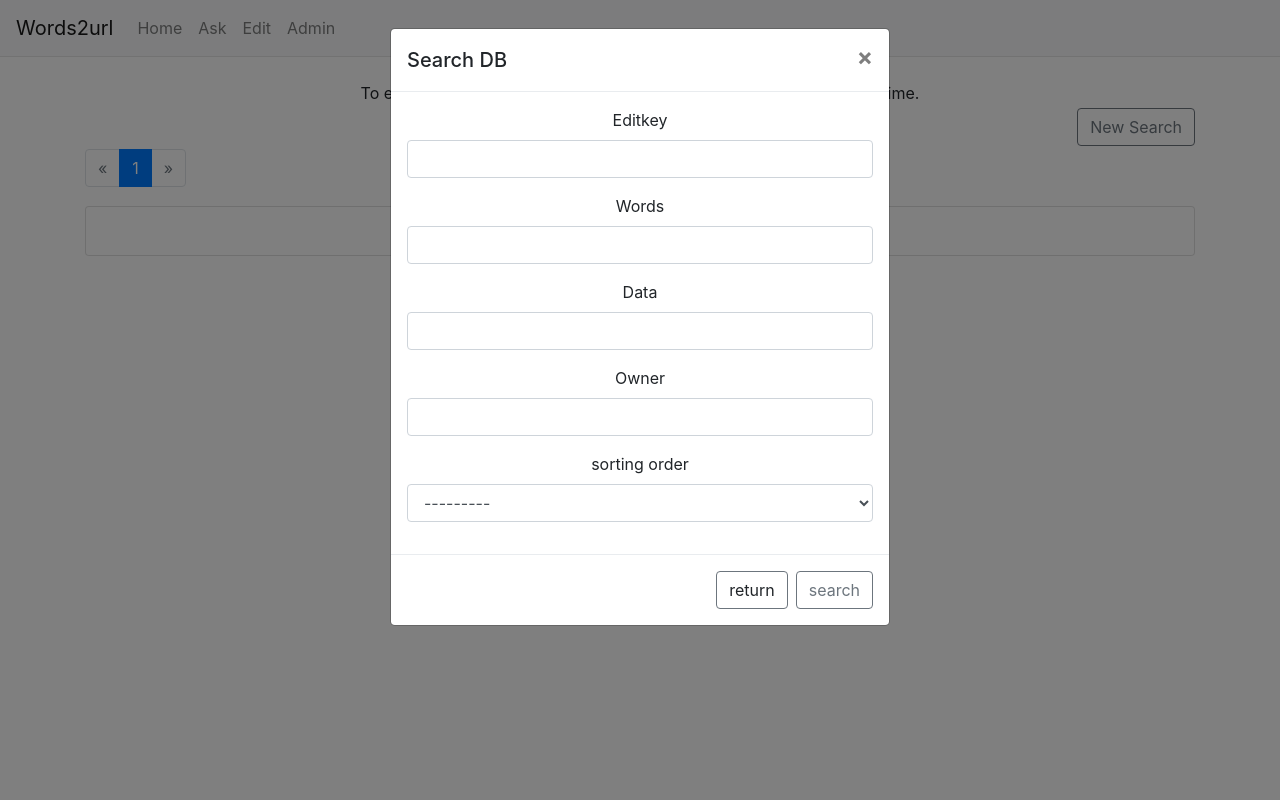
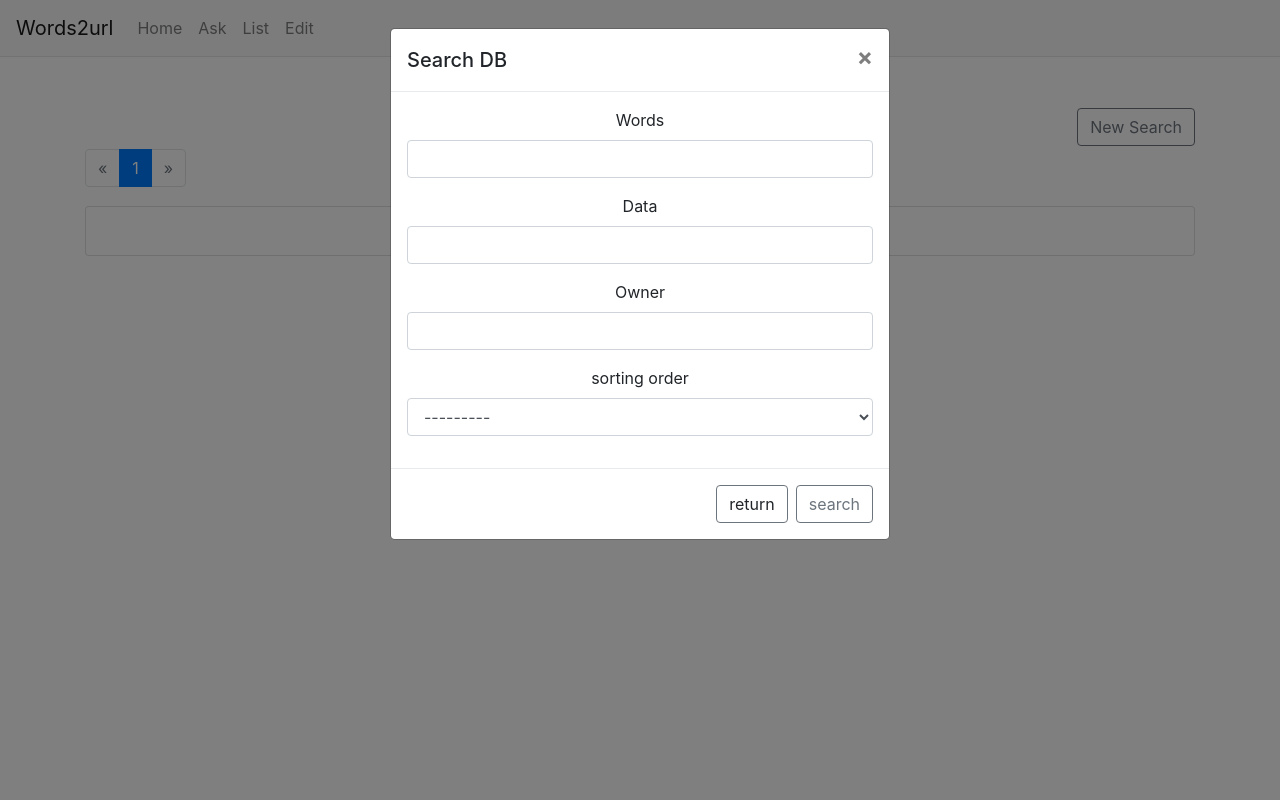
Before and after one commit to shizuo-kaji/words2url, a Django app: page /list/ in a window 1280 px wide, after a click on "New Search". Run offline with Django 3.2, Linux system fonts and the light colour scheme; tables that the repository leaves empty hold one stand-in row (values such as "Sample post"); some libraries are stand-ins or nearby versions.

Commit message:
separated search and list view

```diff
--- a/wordb/models.py
+++ b/wordb/models.py
@@ -11,7 +11,7 @@
     end_date = models.DateTimeField('expiration date')
     count = models.PositiveIntegerField(default=0)
 
-    LENGTH_CATEGORY = ((0, 'none'), (1, 'day'),(2, 'week'), (3, 'month'))
+    LENGTH_CATEGORY = ((0, 'none'), (1, 'day'),(2, 'week'), (3, 'month'), (4, 'year'))
     length = models.IntegerField(choices=LENGTH_CATEGORY, default=0)
 
     class Meta:
--- a/wordb/templates/wordb/base.html
+++ b/wordb/templates/wordb/base.html
@@ -31,10 +31,10 @@
                     <a class="nav-link" href="{% url 'ask'%}">Ask</a>
                 </li>
                 <li class="nav-item">
-                    <a class="nav-link" href="{% url 'itemlist'%}">Edit</a>
+                    <a class="nav-link" href="{% url 'list'%}">List</a>
                 </li>
                 <li class="nav-item">
-                    <a class="nav-link" href="{% url 'admin:index'%}">Admin</a>
+                    <a class="nav-link" href="{% url 'update'%}">Edit</a>
                 </li>
             </ul>
         </div>
--- a/wordb/templates/wordb/item_filter.html
+++ b/wordb/templates/wordb/item_filter.html
@@ -1,4 +1,4 @@
-{% extends "wordb/base.html" %}
+{% extends "./base.html" %}
 {% load crispy_forms_tags %}
 
 {% block content %}
--- a/wordb/templates/wordb/item_list.html
+++ b/wordb/templates/wordb/item_list.html
@@ -1,65 +1,109 @@
-{% extends './base.html' %}
+{% extends "./base.html" %}
+{% load crispy_forms_tags %}
 
 {% block content %}
+Search valid (non-expired) Words
+<div class="container">
+    <div id="myModal" class="modal fade" tabindex="-1" role="dialog">
+        <div class="modal-dialog" role="document">
+            <div class="modal-content">
+                <div class="modal-header">
+                    <h5 class="modal-title">Search DB</h5>
+                    <button type="button" class="close" data-dismiss="modal" aria-label="close">
+                        <span aria-hidden="true">&times;</span>
+                    </button>
+                </div>
+                <form id="filter" method="get">
+                    <div class="modal-body">
+                        {{filter.form|crispy}}
+                    </div>
+                </form>
+                <div class="modal-footer">
+                    <a class="btn btn-outline-secondary" data-dismiss="modal">return</a>
+                    <button type="submit" class="btn btn-outline-secondary" form="filter">search</button>
+                </div>
+            </div>
+        </div>
+    </div>
 
-{% if bought_words %}
- <h2 class="mt-2">Thanks for buying "{{bought_words}}"</h2>
-{% endif %}
+        <div class="row">
+        <div class="col-12">
+            <a class="btn btn-secondary filtered" style="visibility:hidden" href="/?page=1">return</a>
+            <div class="float-right">
+                <a class="btn btn-outline-secondary" data-toggle="modal" data-target="#myModal" href="#">New Search</a>
+            </div>
+        </div>
+    </div>
 
-<div class="container">
-  <div class="row justify-content-md-center">
-    <div class="col-sm-auto">
-       <form action="" method="get">
-        <input name="query" value="{{ request.GET.query }}" type="text" placeholder="apple juice">
-        <button type="submit" class="btn btn-success">Search!</button>
-    </form>
+    <div class="row" >
+        <div class="col-12">
+            {% include "./item_pagination.html" %}
+        </div>
     </div>
-{% if not_found_words %}
-    <div class="col-sm-auto">
-    <form id = "form-id" action="{% url 'ask' %}" method="get">
-    {% csrf_token %}
-    <input name="words" value="{{ not_found_words }}" type="hidden">
-    <a href="#" class="btn btn-outline-secondary " onclick="document.forms['form-id'].submit();" >Get!</a>
-    </form>
+
+    <div class="row">
+        <div class="col-12">
+            <ul class="list-group">
+                {% for item in item_list %}
+                <li class="list-group-item">
+                    <div class="row">
+                        <div class="col-3">
+                            <p>Words</p>
+                        </div>
+                        <div class="col-9">
+                            <p>{{ item.words_text }}</p>
+                        </div>
+                    </div>
+                    <div class="row">
+                        <div class="col-3">
+                            <p>Valid until</p>
+                        </div>
+                        <div class="col-9">
+                            <p>{{item.end_date|date:"Y/m/d G:i:s"}}</p>
+                        </div>
+                    </div>
+                    <div class="row">
+                        <div class="col-3">
+                            <p>Count</p>
+                        </div>
+                        <div class="col-9">
+                            <p>{{item.count}}</p>
+                        </div>
+                    </div>
+                    <div class="row">
+                        <div class="col-3">
+                            <p>Owner</p>
+                        </div>
+                        <div class="col-9">
+                            <p>{{ item.owner }}</p>
+                        </div>
+                    </div>
+                    <div class="row">
+                        <div class="col-3">
+                            <p>Data</p>
+                        </div>
+                        <div class="col-9">
+                            <p>{{ item.data_text|truncatechars:30 }}</p>
+                        </div>
+                    </div>
+                    <div class="row">
+                        <div class="col-3">
+                            <form id = "form-id" action="{% url 'index' %}" method="get">
+                            {% csrf_token %}
+                            <input name="query" value="{{ item.words_text }}" type="hidden">
+                            <button type="submit" class="btn btn-outline-secondary ">Show</button>
+                            </form>
+                        </div>
+                    </div>
+                </li>
+                {% empty %}
+                <li class="list-group-item">
+                    No entries found
+                </li>
+                {% endfor %}
+            </ul>
+        </div>
     </div>
-{% endif %}
-  </div>
 </div>
-<br>
 
-<p>
-    <h3>for testing</h3>
-    <ul>
-    <li>Type "@list" to show DB entries</li>
-    </ul>
-    </p>
-
-{% if object_list %}
-    <h3>Entries found</h3>
-<table class="table">
-  <thead class="thead-dark"><tr>
-            <th scope="col">Words</th>
-            <th scope="col">Data</th>
-            <th scope="col">Owner</th>
-            <th scope="col">Count</th>
-            <th scope="col">Begin date</th>
-            <th scope="col">Expire date</th>
-        </tr></thead>
-  <tbody>
-    <tr>
-        {% for item in object_list %}
-        <tr>
-            <td>{{ item.words_text }}</td>
-            <td>{{ item.data_text }}</td>
-            <td>{{ item.owner }}</td>
-            <td>{{ item.count }}</td>
-            <td>{{ item.begin_date }}</td>
-            <td>{{ item.end_date }}</td>
-        </tr>
-        {% endfor %}
-        </tbody>
-    </table>
-{% endif %}
-
-
-{% endblock content %}
+{% endblock %}
--- a/wordb/urls.py
+++ b/wordb/urls.py
@@ -6,6 +6,7 @@
     path('', views.index, name='index'),
     path('ask/', views.ask, name='ask'),
     path('edit/<int:pk>/', views.edit, name='edit'),
-    path('update/<int:pk>/', views.ItemUpdateView.as_view(), name='update'),
-    path('list/', views.ItemFilterView.as_view(), name='itemlist'),
+    #path('update/<int:pk>/', views.ItemUpdateView.as_view(), name='update'),
+    path('update/', views.ItemFilterEditkeyView.as_view(), name='update'),
+    path('list/', views.ItemFilterView.as_view(), name='list'),
 ]
--- a/wordb/views.py
+++ b/wordb/views.py
@@ -14,7 +14,7 @@
 from urllib.parse import urlencode
 import string,secrets
 
-from .filters import ItemFilter
+from .filters import ItemFilter, ItemFilterEditkey
 from .models import Item
 from .form import ItemForm, ItemEditForm
 
@@ -34,9 +34,10 @@
         return reverse("index", kwargs={"pk": self.object.pk})
 
 
-class ItemFilterView(FilterView):
+# not allowing empty editkey
+class ItemFilterEditkeyView(FilterView):
     model = Item
-    filterset_class = ItemFilter
+    filterset_class = ItemFilterEditkey
     queryset = Item.objects.all().order_by('-end_date')
 
     strict = True  ## empty query return all objects
@@ -51,6 +52,25 @@
                 for key in request.session['query'].keys():
                     request.GET[key] = request.session['query'][key]
 
+        return super().get(request, **kwargs)
+
+class ItemFilterView(FilterView):
+    model = Item
+    filterset_class = ItemFilter
+    queryset = Item.objects.filter(Q(end_date__gte=timezone.now())).order_by('-end_date')
+    template_name = "wordb/item_list.html"
+
+    strict = False  ## empty query return all objects
+    paginate_by = 10
+
+    def get(self, request, **kwargs):
+        if request.GET: # save session
+            request.session['query'] = request.GET
+        else: # load session
+            request.GET = request.GET.copy()
+            if 'query' in request.session.keys():
+                for key in request.session['query'].keys():
+                    request.GET[key] = request.session['query'][key]
         return super().get(request, **kwargs)
 
 
@@ -77,6 +97,8 @@
                     post.end_date = post.begin_date + datetime.timedelta(weeks=1)
                 elif post.length==3:
                     post.end_date = post.begin_date + datetime.timedelta(days=31)
+                elif post.length==4:
+                    post.end_date = post.begin_date + datetime.timedelta(days=365)
                 else:
                     messages.error(request, 'Something is wrong with the dates')
                     return redirect('/')
@@ -103,7 +125,7 @@
     print(pk,item,request.method)
     if editkey != item.editkey:
         messages.error(request, 'wrong editkey')
-        return redirect('itemlist')
+        return redirect('update')
     elif request.method == 'POST': # update
         form = ItemEditForm(request.POST, instance=item)
         if form.is_valid():
@@ -116,16 +138,17 @@
                 post.end_date = post.end_date + datetime.timedelta(weeks=1)
             elif post.length==3:
                 post.end_date = post.end_date + datetime.timedelta(days=31)
+            elif post.length==4:
+                post.end_date = post.end_date + datetime.timedelta(days=365)
             post.save()
             messages.success(request, 'Your Words are successfully updated!')
             return redirect('/')
-            #return render(request, 'wordb/item_list.html', {'object_list':[form],'bought_words':post.words_text})
     else:
         form = ItemEditForm(instance=item , initial={'length': 0})
         print(form.instance.begin_date)
         return render(request, 'wordb/item_edit.html', {'form': form, 'item':item})
 
-    return redirect('itemlist')
+    return redirect('update')
 
 
 def index(request):
@@ -134,7 +157,7 @@
         request.session.pop('query','') # clear search key
     #print(q_word)
     if not q_word:
-        return render(request, 'wordb/item_list.html', {'object_list':[]})
+        return render(request, 'wordb/item_index.html', {'object_list':[]})
     q_word = q_word.split()
     flags = dict()
     words = []
@@ -148,13 +171,15 @@
 
     #print("key: ",q_word)
     object_list = Item.objects.filter(Q(words_text__iexact=words) & Q(end_date__gte=timezone.now()))
-    if len(object_list)==0 and not 'list' in flags.keys():
+    if 'admin' in flags.keys():
+        return redirect('admin:index')
+    elif len(object_list)==0 and not 'list' in flags.keys():
         # redirect_url = reverse('ask')
         # parameters = urlencode({'words': words})
         # url = f'{redirect_url}?{parameters}'
         # return(redirect(url))
         messages.error(request, '{} not found'.format(words))
-        return render(request, 'wordb/item_list.html', {'object_list':object_list, 'not_found_words': words})
+        return render(request, 'wordb/item_index.html', {'object_list':object_list, 'not_found_words': words})
     elif 'list' in flags.keys():
         object_list = Item.objects.filter(Q(words_text__icontains=words))
         #object_list = Item.objects.all()
@@ -168,12 +193,12 @@
         else:
             return HttpResponse(item.data_text)
 
-    return render(request, 'wordb/item_list.html', {'object_list':object_list})
+    return render(request, 'wordb/item_index.html', {'object_list':object_list})
 
 
 
 ##
-def dummy_add_key():
+def dummy_add_key(request):
     keywords = request.GET.get('words')
     if keywords:
         object_list = Item.objects.filter(Q(words_text__iexact=keywords))
@@ -195,6 +220,6 @@
                 end_date = timezone.now() + datetime.timedelta(days=1),
             )
             item.save()
-        return render(request, 'wordb/item_list.html', {'object_list':[item]})
+        return render(request, 'wordb/item_index.html', {'object_list':[item]})
         #return redirect("ask/")
         #return HttpResponse("Word {} updated.".format(words))
```
Also changed, not shown: wordb/filters.py (+24 -2 lines), wordb/templates/wordb/item_index.html (added, +55 -0 lines).
